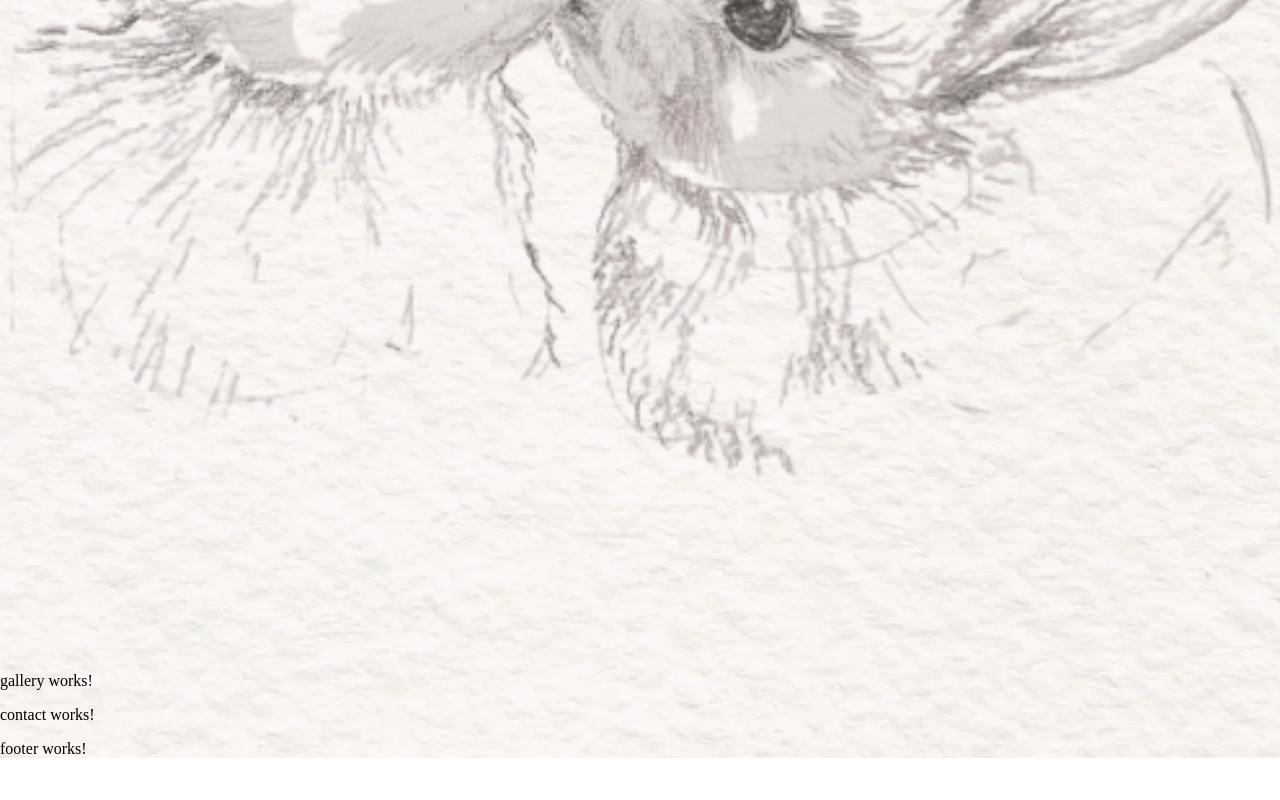
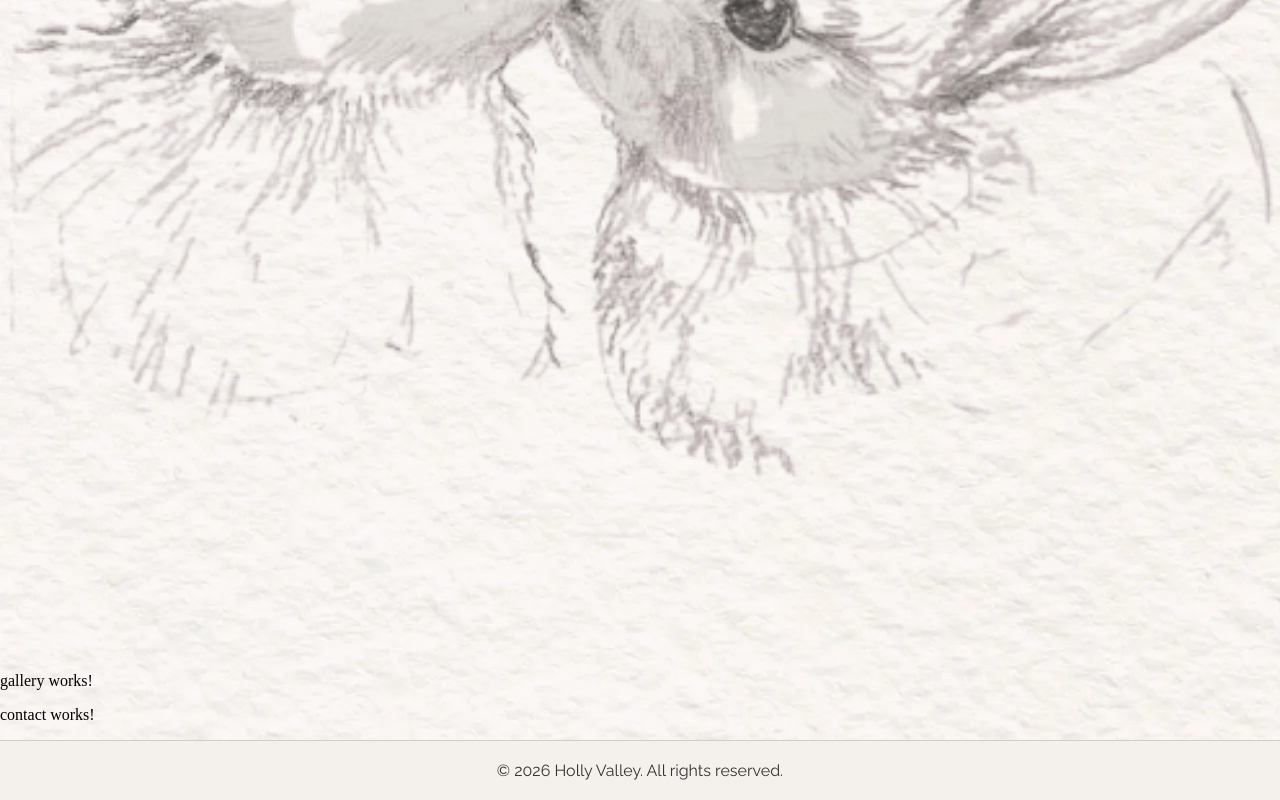
Before and after one commit to leahhwd/hv-art-portfolio, an Angular app: page / in a window 1280 px wide. Shown: the part 1597-2397 px from the top of the page. Before the commit the page ends 2355 px from the top, so only its background shows below. Built offline with nearby package versions, Linux system fonts and the light colour scheme; a web font is replaced by a local one.

Commit message:
Feature: Footer Added

```diff
--- a/src/app/layout/footer/footer.component.css
+++ b/src/app/layout/footer/footer.component.css
@@ -0,0 +1,18 @@
+.container {
+  max-width: 1200px;
+  margin: 0 auto;
+  padding: 10px;
+}
+
+.footer {
+  background-color: #F4F1EC;
+  text-align: center;
+  border-top: 1px solid rgba(0,0,0,0.15);
+}
+
+p {
+  color: #333;
+  font-family: 'Raleway', sans-serif;
+  margin: 0;
+  padding: 10px 0;
+}
--- a/src/app/layout/footer/footer.component.html
+++ b/src/app/layout/footer/footer.component.html
@@ -1 +1,10 @@
-<p>footer works!</p>
+
+  <footer class="footer">
+    <div class="container">
+      <div class="row">
+        <div class="col text-center">
+          <p>&copy; 2026 Holly Valley. All rights reserved.</p>
+        </div>
+      </div>
+    </div>
+  </footer>
```
